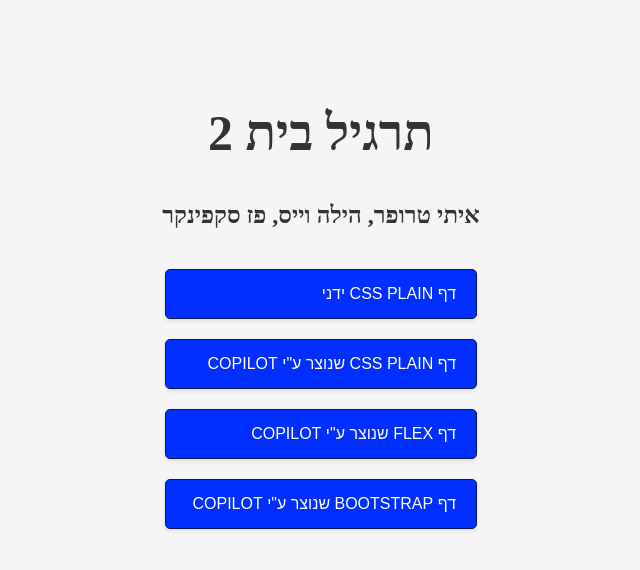
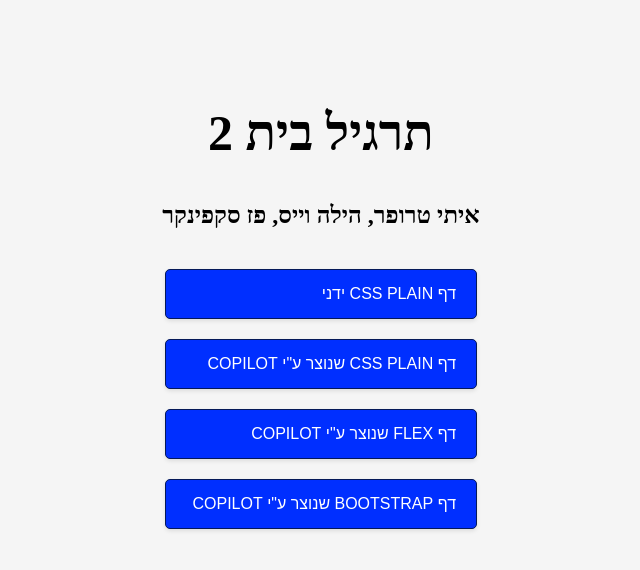
Before and after one commit to itaytro/HW2_Hila-Itay-Paz, a plain HTML site: page index.html in a window 1280 px wide. Shown: the whole page, without its empty margins (319-959 px from the left). Drawn offline with Linux system fonts and the light colour scheme.

Commit message:
Refactor CSS styles for body and headings

```diff
--- a/styleIndex.css
+++ b/styleIndex.css
@@ -17,14 +17,14 @@ body {
 
 /* עיצוב כותרת ראשית וממרכז אותה */
 h1 {
-    color: #333;
+    color: black;
     margin-bottom: 40px;
     text-align: center;
     font-family: David;
     font-size: 50px;
 }
 h2 {
-    color: #333;
+    color: black;
     margin-bottom: 40px;
     text-align: center;
     font-family: David;
@@ -67,4 +67,5 @@ h2 {
 .menu-item:hover {
     background-color: #6f42da; /* צבע כחול כהה יותר בריחוף */
     border-color: #2b0b75;
+
 }
```
